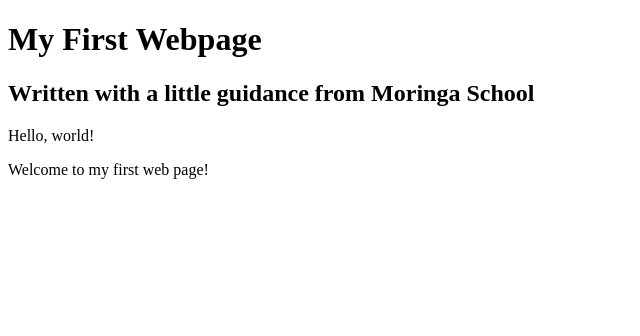
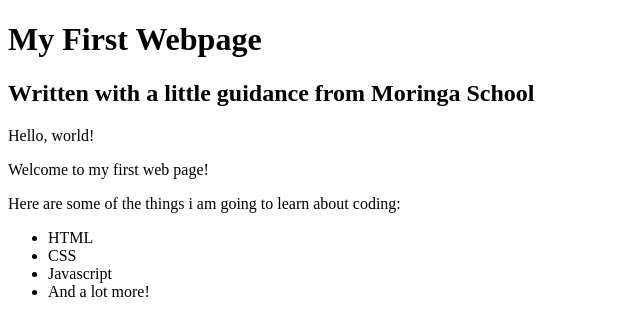
Before and after one commit to AnnabelNkir/my-first-webpage, a plain HTML site: page my-first-webpage.html in a window 1280 px wide. Shown: the whole page, without its empty margins (0-640 px from the left). Drawn offline with Linux system fonts and the light colour scheme.

Commit message:
add list elements

```diff
--- a/my-first-webpage.html
+++ b/my-first-webpage.html
@@ -8,5 +8,12 @@
        <h2>Written with a little guidance from Moringa School</h2>
        <p>Hello, world!</p>
        <p>Welcome to my first web page!</p>
+       <p>Here are some of the things i am going to learn about coding:</p>
+       <ul>
+           <li>HTML</li>
+           <li>CSS</li>
+           <li>Javascript</li>
+           <li>And a lot more!</li>
+       </ul>
    </body>
 </html>
```
